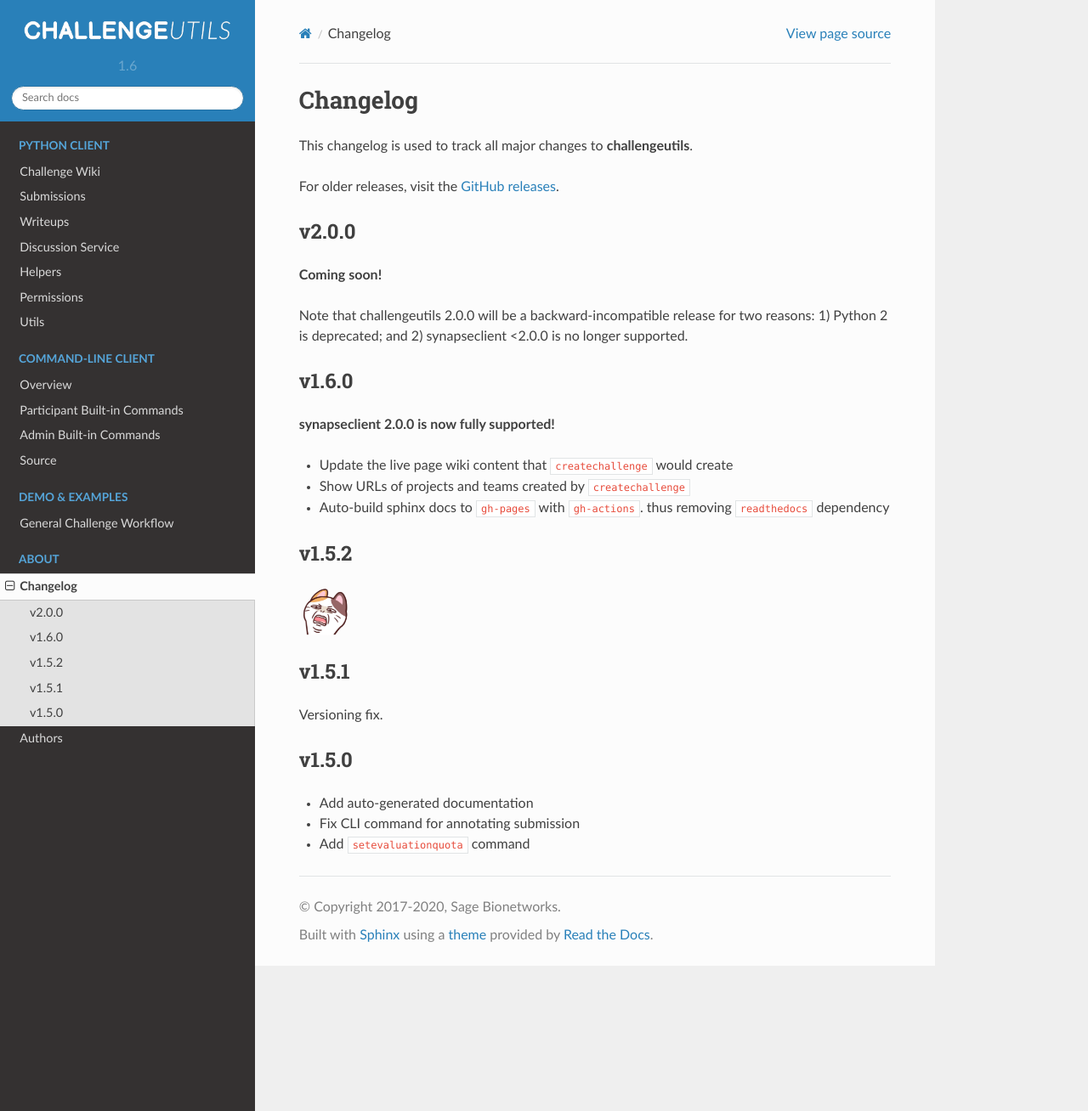
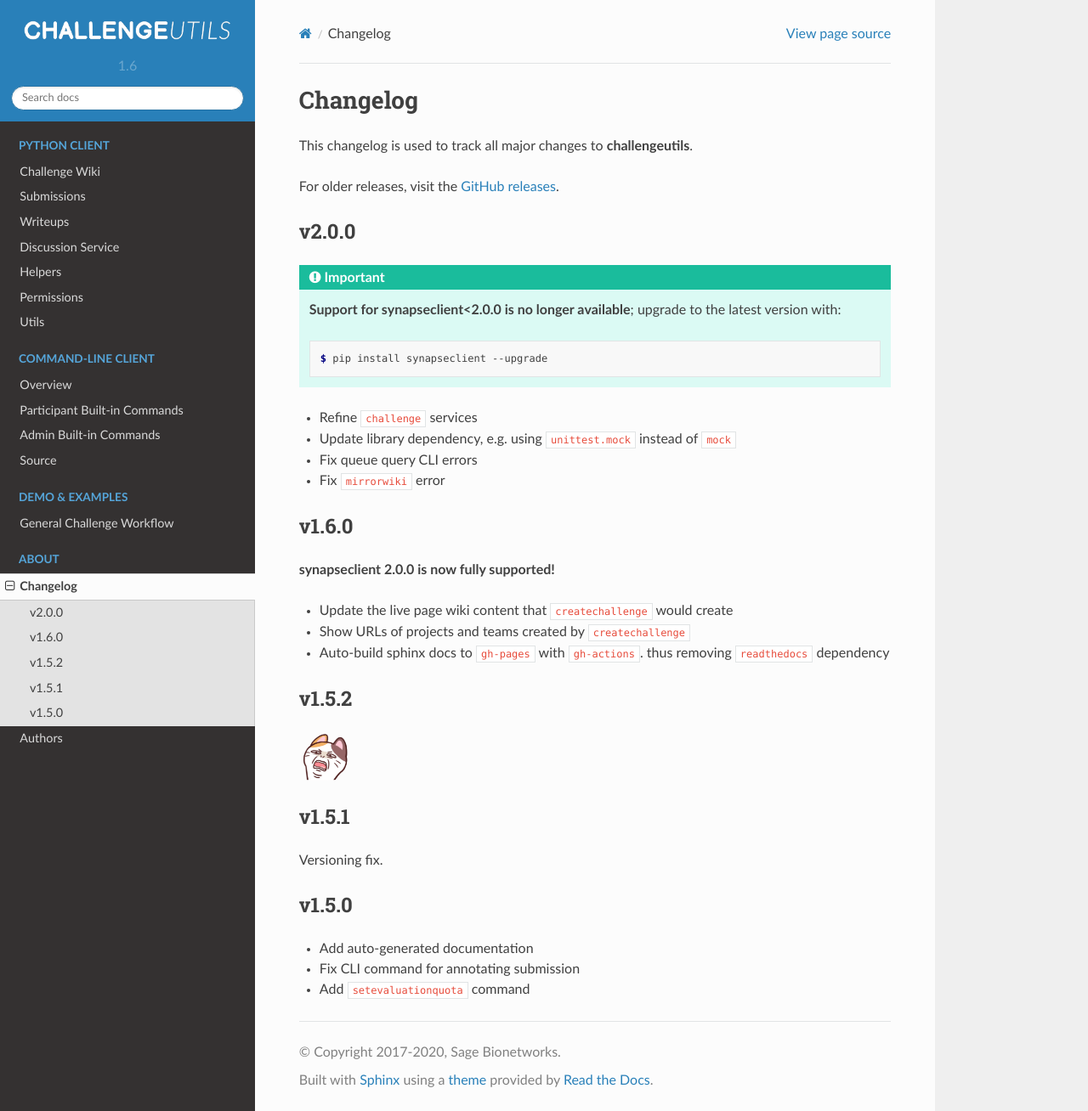
Before and after one commit to Sage-Bionetworks/challengeutils, a Sphinx documentation site: the page built from docs/about/changelog.rst, in a window 1280 px wide and 1308 px high. Shown: the whole window at 85% size. Built offline with Sphinx 7.4.7 and the Read the Docs theme 2.0.0, drawn with Linux system fonts in a browser that asks for light colours.

Commit message:
added v2.0 information to changelog

```diff
--- a/docs/about/changelog.rst
+++ b/docs/about/changelog.rst
@@ -11,11 +11,18 @@ For older releases, visit the `GitHub releases`_.
 v2.0.0
 ------
 
-**Coming soon!**
+.. Important::
+    **Support for synapseclient<2.0.0 is no longer available**; upgrade to the
+    latest version with:
 
-Note that challengeutils 2.0.0 will be a backward-incompatible release for
-two reasons: 1) Python 2 is deprecated; and 2) synapseclient <2.0.0 is no
-longer supported.
+    .. code:: console
+
+        $ pip install synapseclient --upgrade
+
+- Refine ``challenge`` services
+- Update library dependency, e.g. using ``unittest.mock`` instead of ``mock``
+- Fix queue query CLI errors
+- Fix ``mirrorwiki`` error
 
 v1.6.0
 ------
```
